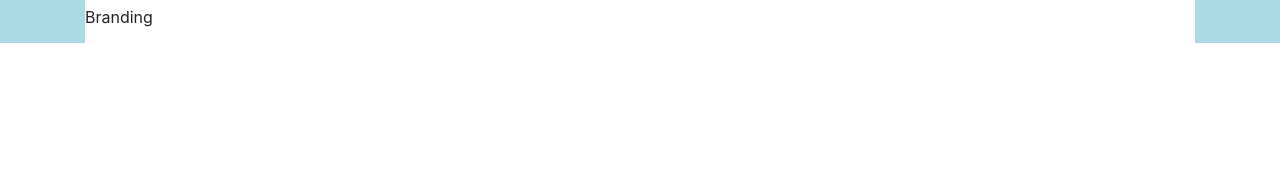
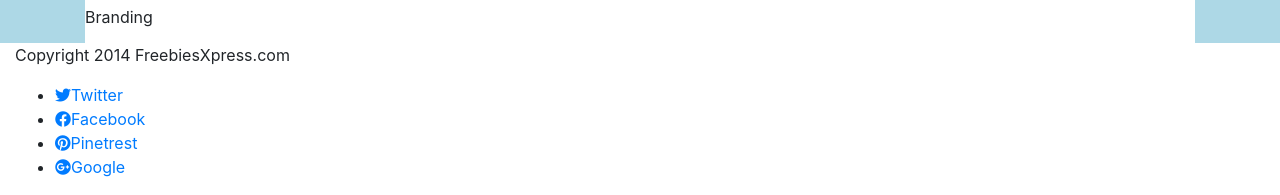
Before and after one commit to AdrianaCiupa/Zadanie-3---Projekt-z-task-runnerem, a website: page index.html in a window 1280 px wide. Shown: the part 3072-3267 px from the top of the page. Before the commit the page ends 3115 px from the top, so only its background shows below. Drawn offline with nearby package versions, Linux system fonts and the light colour scheme.

Commit message:
add html footer

```diff
--- a/index.html
+++ b/index.html
@@ -170,14 +170,25 @@
             </div>
         </section>
 
+        <section>
+            <div class="container-fluid">
+                <div class="wrapper-footer">
+                    <footer>
+                        <div class="footer-text">
+                            <p class="copyright">Copyright 2014 FreebiesXpress.com</p>
+                        </div>
 
-
-
-
-
-
-
-
-
+                        <div class="footer">
+                            <ul>
+                                <li><a href="#"><i class="fab fa-twitter"></i>Twitter</a></li>
+                                <li><a href="#"><i class="fab fa-facebook"></i>Facebook</a></li>
+                                <li><a href="#"><i class="fab fa-pinterest"></i>Pinetrest</a></li>
+                                <li><a href="#"><i class="fab fa-google-plus"></i>Google</a></li>
+                            </ul>
+                        </div>
+                    </footer>
+                </div>
+            </div>
+        </section>
     </body>
 </html>
```
